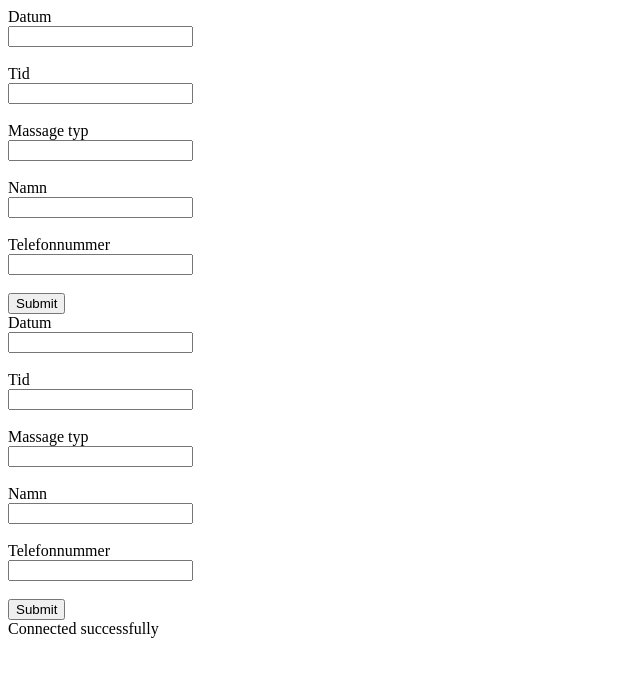
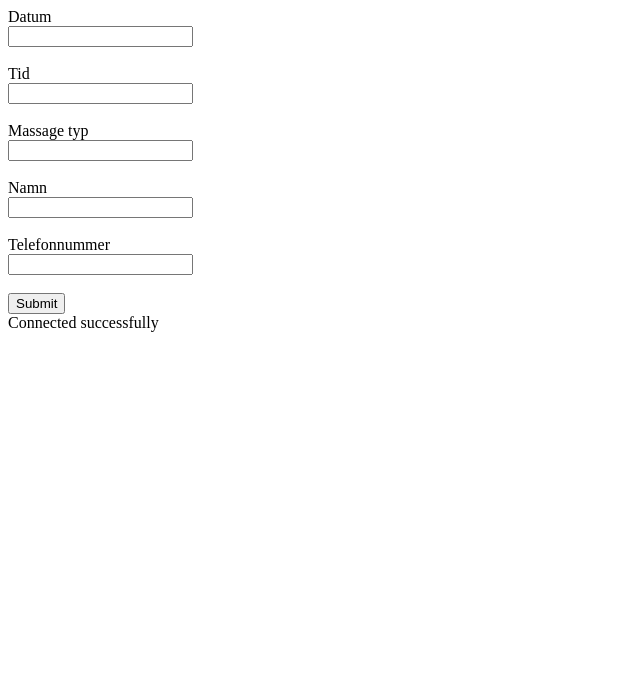
Before and after one commit to JoelHolmberg05/Tidsbokning, a PHP site: page /form.php in a window 1280 px wide. Shown: the top 677 px of the page, without its empty margins (0-640 px from the left). Run offline with PHP 8.4, Linux system fonts and the light colour scheme.

Commit message:
changed names on the files and forgot about it and tried to fix smth he thought he broke

```diff
--- a/form.php
+++ b/form.php
@@ -2,8 +2,6 @@
 <html lang="en">
 <head>
     <meta charset="UTF-8">
-    <meta http-equiv="X-UA-Compatible" content="IE=edge">
-    <meta name="viewport" content="width=device-width, initial-scale=1.0">
     <link rel="stylesheet" href="css/styles.css">
     <title>Document</title>
 </head>
@@ -34,27 +32,6 @@
 </body>
 </html>
 
-    <form method="post" action="index2.php">
-        <label for="Date">Datum</label><br>
-        <input type="text" id="Date" name="Date"><br><br>
-
-        <label for="Time">Tid</label><br>
-        <input type="text" id="Time" name="Time"><br><br>
-
-        <label for="MassageType">Massage typ</label><br>
-        <input type="text" id="MassageType" name="MassageType"><br><br>
-
-        <label for="Name">Namn</label><br>
-        <input type="text" id="Name" name="Name"><br><br>
-
-        <label for="PhoneNmr">Telefonnummer</label><br>
-        <input type="text" id="PhoneNmr" name="PhoneNmr"><br><br>
-
-
-        <input type="submit" name="submitbtn" id="submitbtn" value="Submit">
-</form>
-</div>
-
 
 <?php
     include 'includes/config.php';
```
